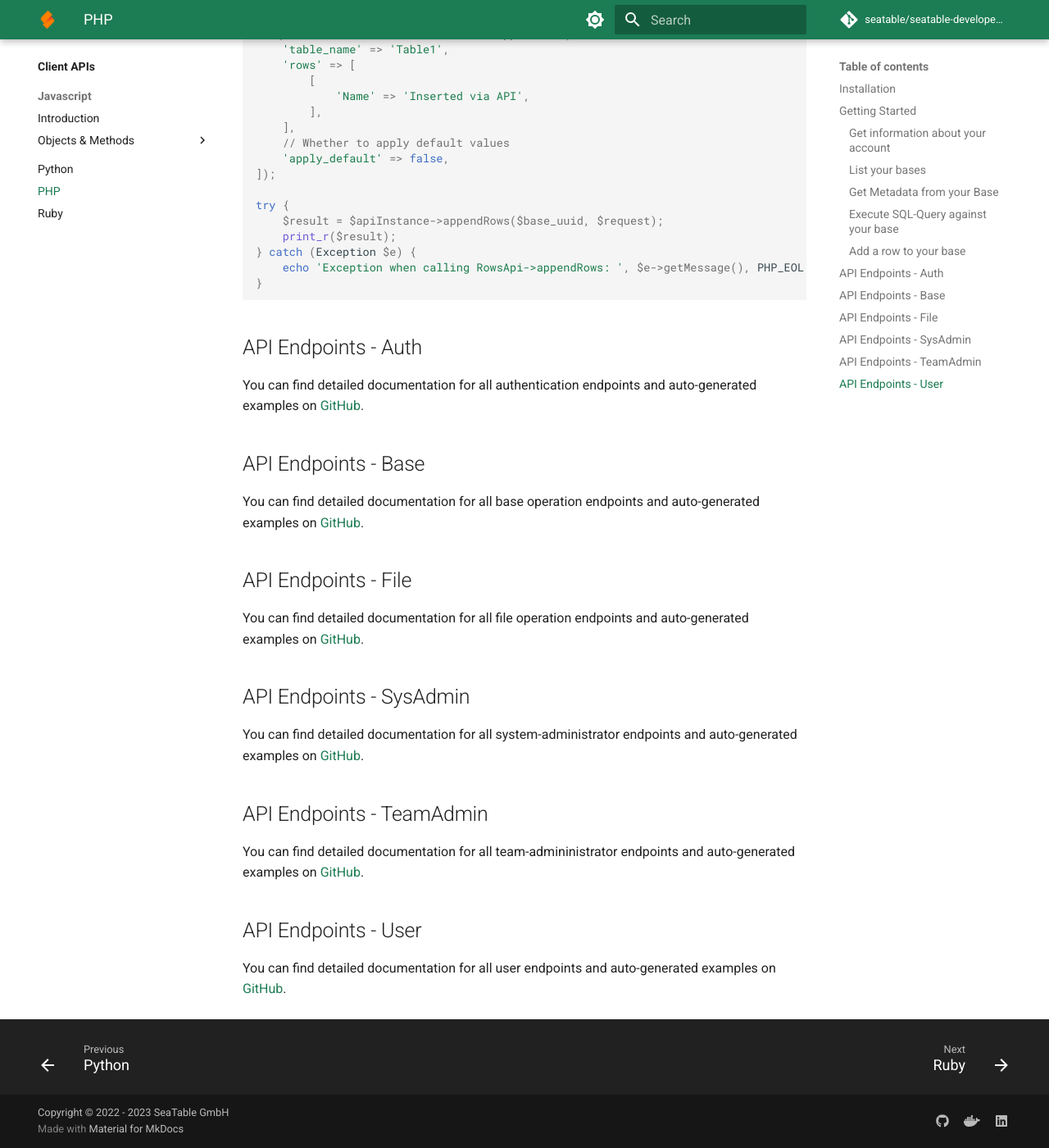
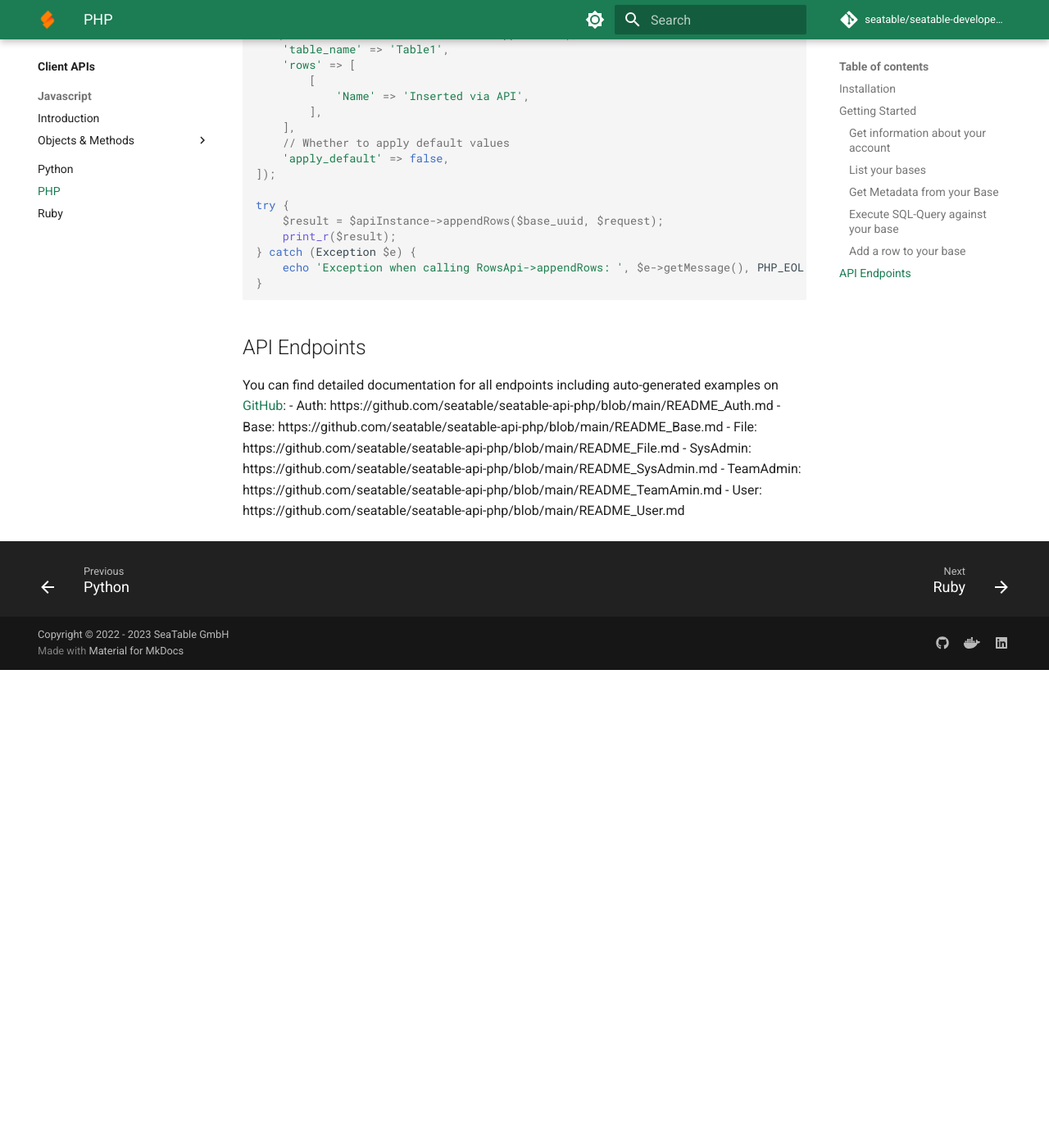
Before and after one commit to seatable/seatable-developer-docs, an MkDocs documentation site: the page built from docs/clients/php_api.md, in a window 1280 px wide and 1400 px high, scrolled down 3499 px. Shown: the whole window at 82% size. Built offline with MkDocs 1.6.1 and Material for MkDocs 9.7.7, drawn with Linux system fonts in a browser that asks for light colours; comment, search, counter and statistics services are not loaded; after the commit the page ends 4316 px from its top, so only the background shows below that.

Commit message:
Display links as bulletpoint list

````diff
--- a/docs/clients/php_api.md
+++ b/docs/clients/php_api.md
@@ -174,26 +174,12 @@ try {
 }
 ```
 
-## API Endpoints - Auth
+## API Endpoints
 
-You can find detailed documentation for all authentication endpoints and auto-generated examples on [GitHub](https://github.com/seatable/seatable-api-php/blob/main/README_Auth.md).
-
-## API Endpoints - Base
-
-You can find detailed documentation for all base operation endpoints and auto-generated examples on [GitHub](https://github.com/seatable/seatable-api-php/blob/main/README_Base.md).
-
-## API Endpoints - File
-
-You can find detailed documentation for all file operation endpoints and auto-generated examples on [GitHub](https://github.com/seatable/seatable-api-php/blob/main/README_File.md).
-
-## API Endpoints - SysAdmin
-
-You can find detailed documentation for all system-administrator endpoints and auto-generated examples on [GitHub](https://github.com/seatable/seatable-api-php/blob/main/README_SysAdmin.md).
-
-## API Endpoints - TeamAdmin
-
-You can find detailed documentation for all team-admininistrator endpoints and auto-generated examples on [GitHub](https://github.com/seatable/seatable-api-php/blob/main/README_TeamAmin.md).
-
-## API Endpoints - User
-
-You can find detailed documentation for all user endpoints and auto-generated examples on [GitHub](https://github.com/seatable/seatable-api-php/blob/main/README_User.md).
+You can find detailed documentation for all endpoints including auto-generated examples on [GitHub](https://github.com/seatable/seatable-api-php):
+ - Auth: https://github.com/seatable/seatable-api-php/blob/main/README_Auth.md
+ - Base: https://github.com/seatable/seatable-api-php/blob/main/README_Base.md
+ - File: https://github.com/seatable/seatable-api-php/blob/main/README_File.md
+ - SysAdmin: https://github.com/seatable/seatable-api-php/blob/main/README_SysAdmin.md
+ - TeamAdmin: https://github.com/seatable/seatable-api-php/blob/main/README_TeamAmin.md
+ - User: https://github.com/seatable/seatable-api-php/blob/main/README_User.md
````
